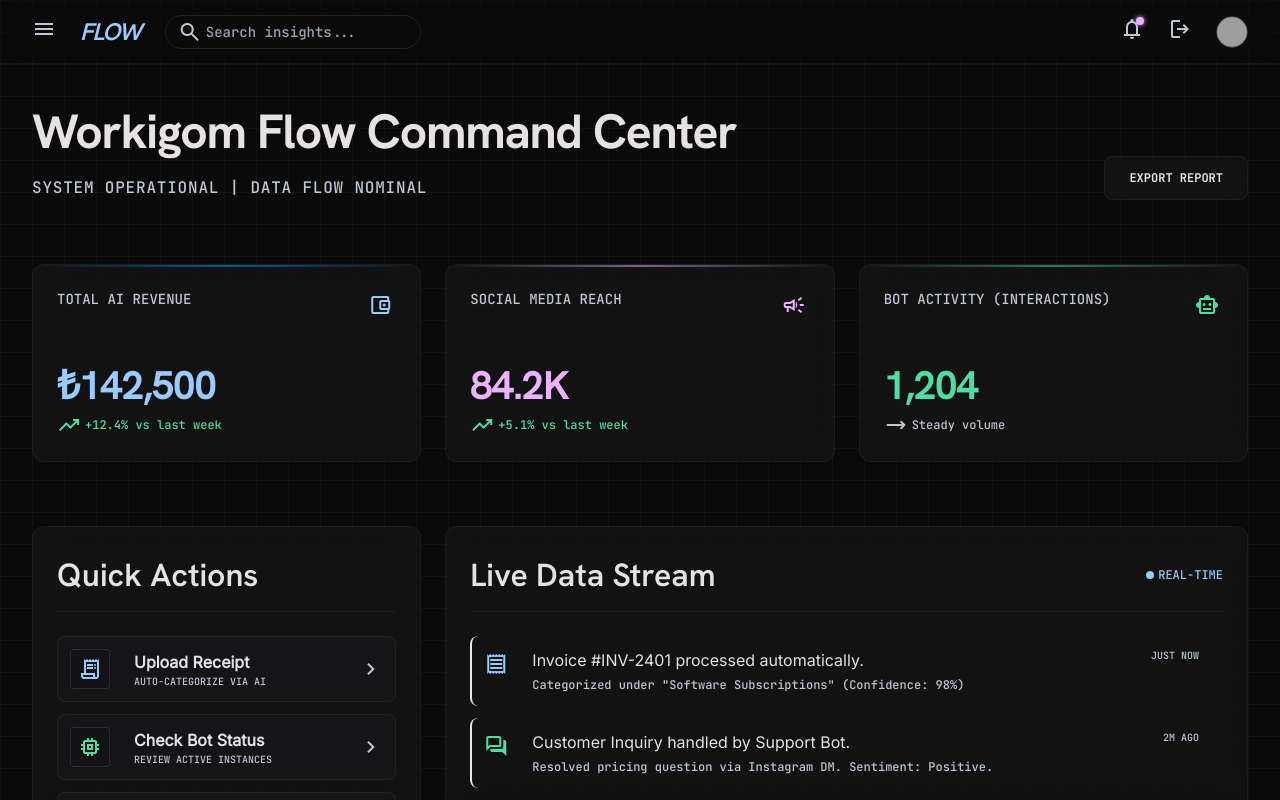
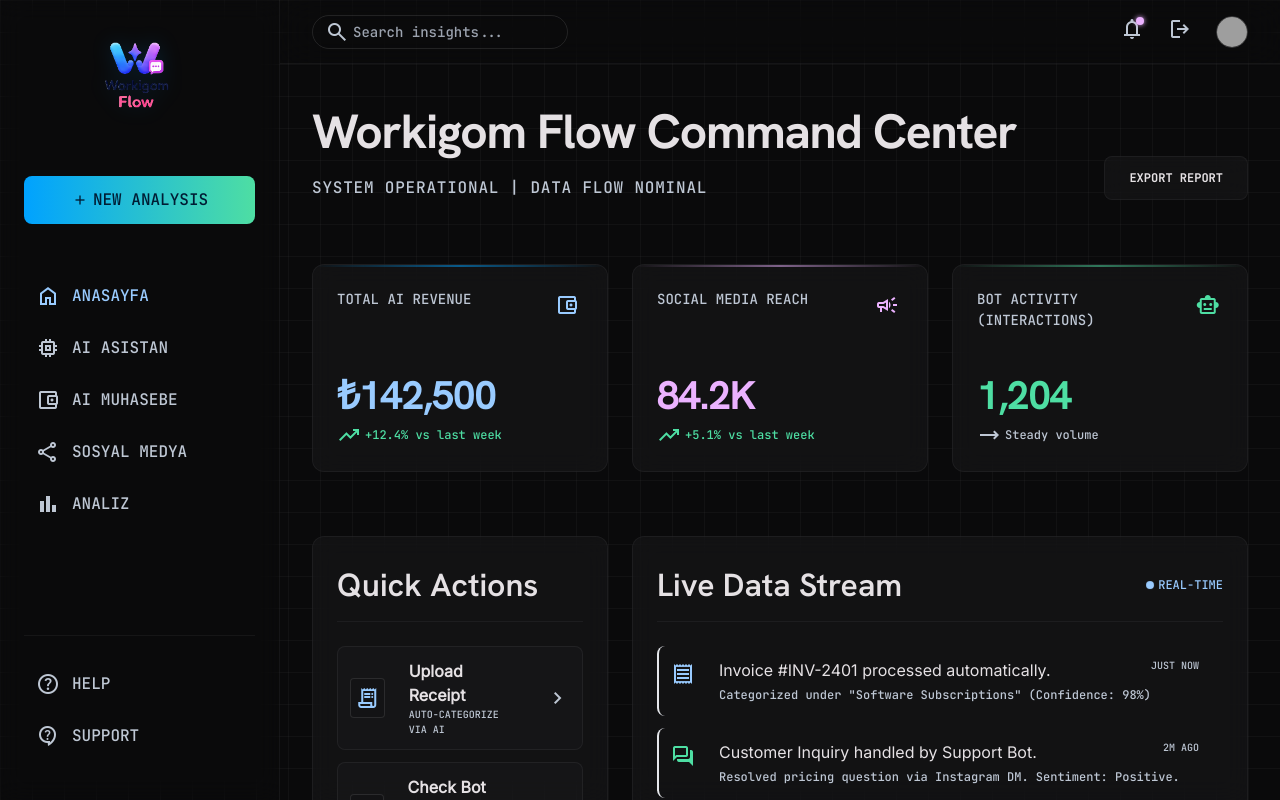
Before and after one commit to cicicarscom-pixel/flowweb, a Next.js app: page / in a window 1280 px wide. Built offline with nearby package versions, Linux system fonts and the light colour scheme; grey boxes are pictures that could not be loaded.

Commit message:
style: Restore desktop sidebar layout and match nav links with mobile app

```diff
--- a/src/app/page.tsx
+++ b/src/app/page.tsx
@@ -1,31 +1,11 @@
-"use client";
-
 import Link from "next/link";
-import { useState } from "react";
 import { logout } from "@/actions/auth";
 
 export default function Dashboard() {
-  const [isSidebarOpen, setIsSidebarOpen] = useState(false);
-
   return (
     <>
-      {/* Mobile Sidebar Overlay */}
-      {isSidebarOpen && (
-        <div
-          className="fixed inset-0 bg-black/60 backdrop-blur-sm z-40"
-          onClick={() => setIsSidebarOpen(false)}
-        />
-      )}
-
       {/* SideNavBar */}
-      <aside className={`flex flex-col bg-surface-container-lowest/90 backdrop-blur-md fixed left-0 top-0 h-screen w-[280px] border-r border-white/5 py-lg px-md gap-md z-50 transition-transform duration-300 ${isSidebarOpen ? 'translate-x-0' : '-translate-x-full'}`}>
-        {/* Close button inside sidebar for convenience */}
-        <button
-          onClick={() => setIsSidebarOpen(false)}
-          className="absolute top-4 right-4 text-on-surface-variant hover:text-primary transition-colors"
-        >
-          <span className="material-symbols-outlined">close</span>
-        </button>
+      <aside className="hidden md:flex flex-col bg-surface-container-lowest/80 backdrop-blur-md fixed left-0 top-0 h-screen w-[280px] border-r border-white/5 py-lg px-md gap-md z-40">
         <div className="flex items-center justify-center mb-lg w-full">
           <img src="/logo.png" alt="Workigom Flow" className="h-[72px] w-auto object-contain drop-shadow-[0_0_10px_rgba(0,162,255,0.15)]" />
         </div>
@@ -36,28 +16,24 @@ export default function Dashboard() {
         <nav className="flex-1 flex flex-col gap-xs overflow-y-auto pr-sm">
           <Link className="relative flex items-center gap-sm text-primary-fixed-dim bg-gradient-to-r from-primary/10 to-transparent py-sm px-sm rounded-r-lg group" href="/">
             <div className="absolute left-[-24px] h-8 w-1 bg-primary shadow-[0_0_15px_rgba(0,162,255,0.8)] rounded-r-full"></div>
-            <span className="material-symbols-outlined group-hover:text-primary transition-colors">dashboard</span>
-            <span className="font-data-mono text-data-mono uppercase">Dashboard</span>
+            <span className="material-symbols-outlined group-hover:text-primary transition-colors">home</span>
+            <span className="font-data-mono text-data-mono uppercase">Anasayfa</span>
+          </Link>
+          <Link className="sidebar-item-hover flex items-center gap-sm text-on-surface-variant hover:text-on-surface py-sm px-sm rounded-lg group transition-colors" href="/ai-asistan">
+            <span className="material-symbols-outlined group-hover:text-tertiary-fixed-dim transition-colors">memory</span>
+            <span className="font-data-mono text-data-mono uppercase">Ai Asistan</span>
           </Link>
           <Link className="sidebar-item-hover flex items-center gap-sm text-on-surface-variant hover:text-on-surface py-sm px-sm rounded-lg group transition-colors" href="/accounting">
             <span className="material-symbols-outlined group-hover:text-primary-fixed-dim transition-colors">account_balance_wallet</span>
-            <span className="font-data-mono text-data-mono uppercase">AI Accounting</span>
-          </Link>
-          <Link className="sidebar-item-hover flex items-center gap-sm text-on-surface-variant hover:text-on-surface py-sm px-sm rounded-lg group transition-colors" href="/bot-management">
-            <span className="material-symbols-outlined group-hover:text-tertiary-fixed-dim transition-colors">smart_toy</span>
-            <span className="font-data-mono text-data-mono uppercase">Bot Management</span>
+            <span className="font-data-mono text-data-mono uppercase">Ai Muhasebe</span>
           </Link>
           <Link className="sidebar-item-hover flex items-center gap-sm text-on-surface-variant hover:text-on-surface py-sm px-sm rounded-lg group transition-colors" href="/social-media">
             <span className="material-symbols-outlined group-hover:text-secondary-fixed-dim transition-colors">share</span>
-            <span className="font-data-mono text-data-mono uppercase">Social Media</span>
+            <span className="font-data-mono text-data-mono uppercase">Sosyal Medya</span>
           </Link>
-          <Link className="sidebar-item-hover flex items-center gap-sm text-on-surface-variant hover:text-on-surface py-sm px-sm rounded-lg group transition-colors" href="/appointments">
-            <span className="material-symbols-outlined group-hover:text-primary-fixed-dim transition-colors">calendar_today</span>
-            <span className="font-data-mono text-data-mono uppercase">Appointments</span>
-          </Link>
-          <Link className="sidebar-item-hover flex items-center gap-sm text-on-surface-variant hover:text-on-surface py-sm px-sm rounded-lg group transition-colors" href="#">
-            <span className="material-symbols-outlined group-hover:text-primary-fixed-dim transition-colors">settings</span>
-            <span className="font-data-mono text-data-mono uppercase">Settings</span>
+          <Link className="sidebar-item-hover flex items-center gap-sm text-on-surface-variant hover:text-on-surface py-sm px-sm rounded-lg group transition-colors" href="/analiz">
+            <span className="material-symbols-outlined group-hover:text-primary-fixed-dim transition-colors">bar_chart</span>
+            <span className="font-data-mono text-data-mono uppercase">Analiz</span>
           </Link>
         </nav>
         <div className="mt-auto pt-md border-t border-white/5 flex flex-col gap-xs">
@@ -73,18 +49,15 @@ export default function Dashboard() {
       </aside>
 
       {/* Main Content Area */}
-      <main className="flex-1 flex flex-col h-screen overflow-hidden w-full">
+      <main className="flex-1 flex flex-col md:ml-[280px] h-screen overflow-hidden">
         {/* TopNavBar */}
         <header className="bg-surface/40 backdrop-blur-[20px] shadow-sm flex justify-between items-center w-full px-margin-desktop h-16 docked full-width top-0 sticky z-50 border-b border-white/5">
           <div className="flex items-center gap-md">
-            {/* Menu Toggle */}
-            <button
-              onClick={() => setIsSidebarOpen(true)}
-              className="text-on-surface-variant hover:text-primary transition-colors"
-            >
+            {/* Mobile Menu Toggle (Visible only on mobile) */}
+            <button className="md:hidden text-on-surface-variant hover:text-primary transition-colors">
               <span className="material-symbols-outlined">menu</span>
             </button>
-            <div className="font-headline-lg-mobile text-[24px] font-semibold text-primary tracking-tighter italic">FLOW</div>
+            <div className="md:hidden font-headline-lg-mobile text-[24px] font-semibold text-primary tracking-tighter italic">FLOW</div>
             {/* Search Bar */}
             <div className="hidden md:flex items-center bg-surface-container/50 border border-white/10 rounded-full px-sm py-xs focus-within:border-primary-fixed-dim focus-within:shadow-[0_0_10px_rgba(153,203,255,0.2)] transition-all w-64">
               <span className="material-symbols-outlined text-on-surface-variant text-[18px] mr-xs">search</span>
```
